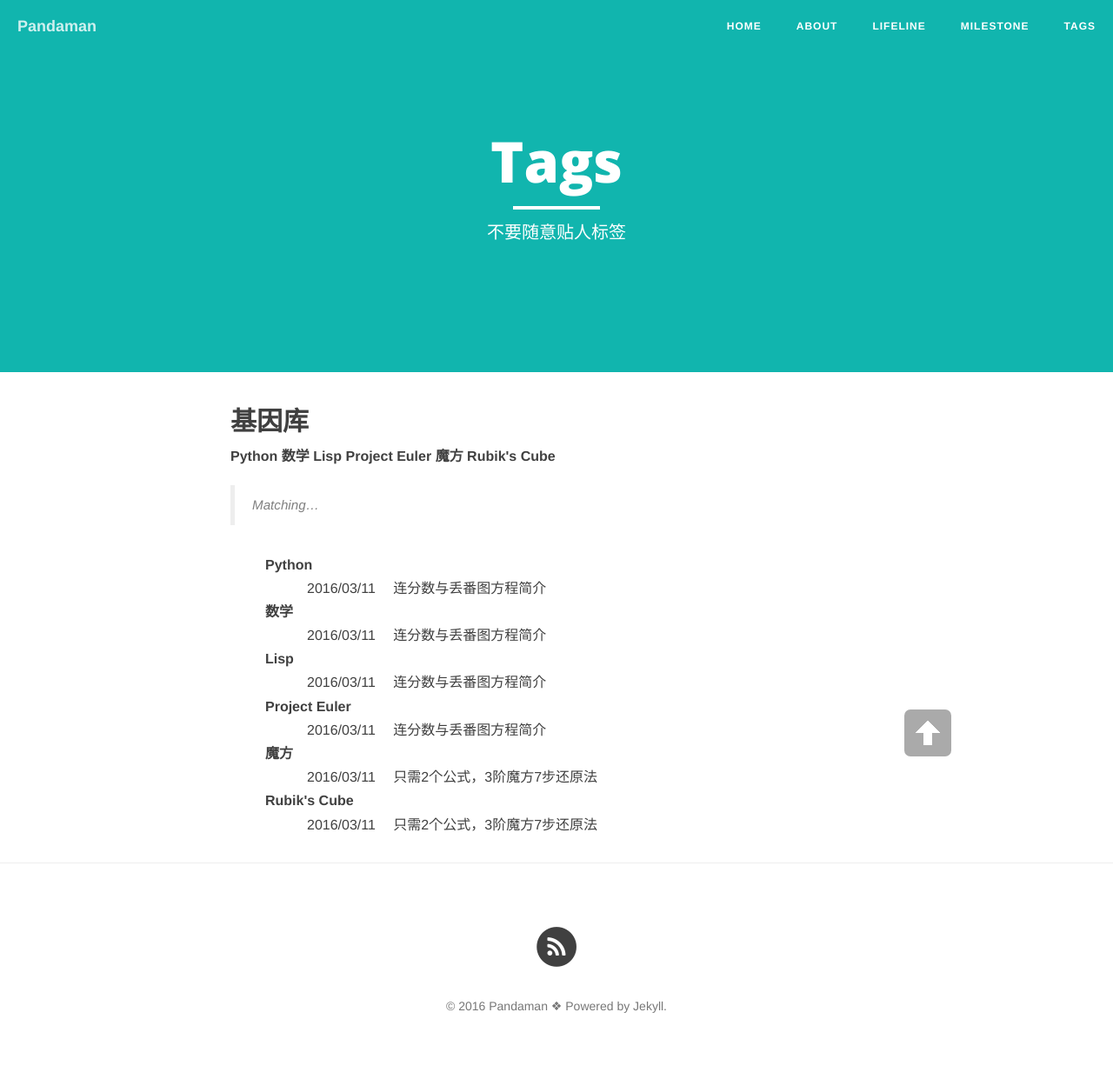
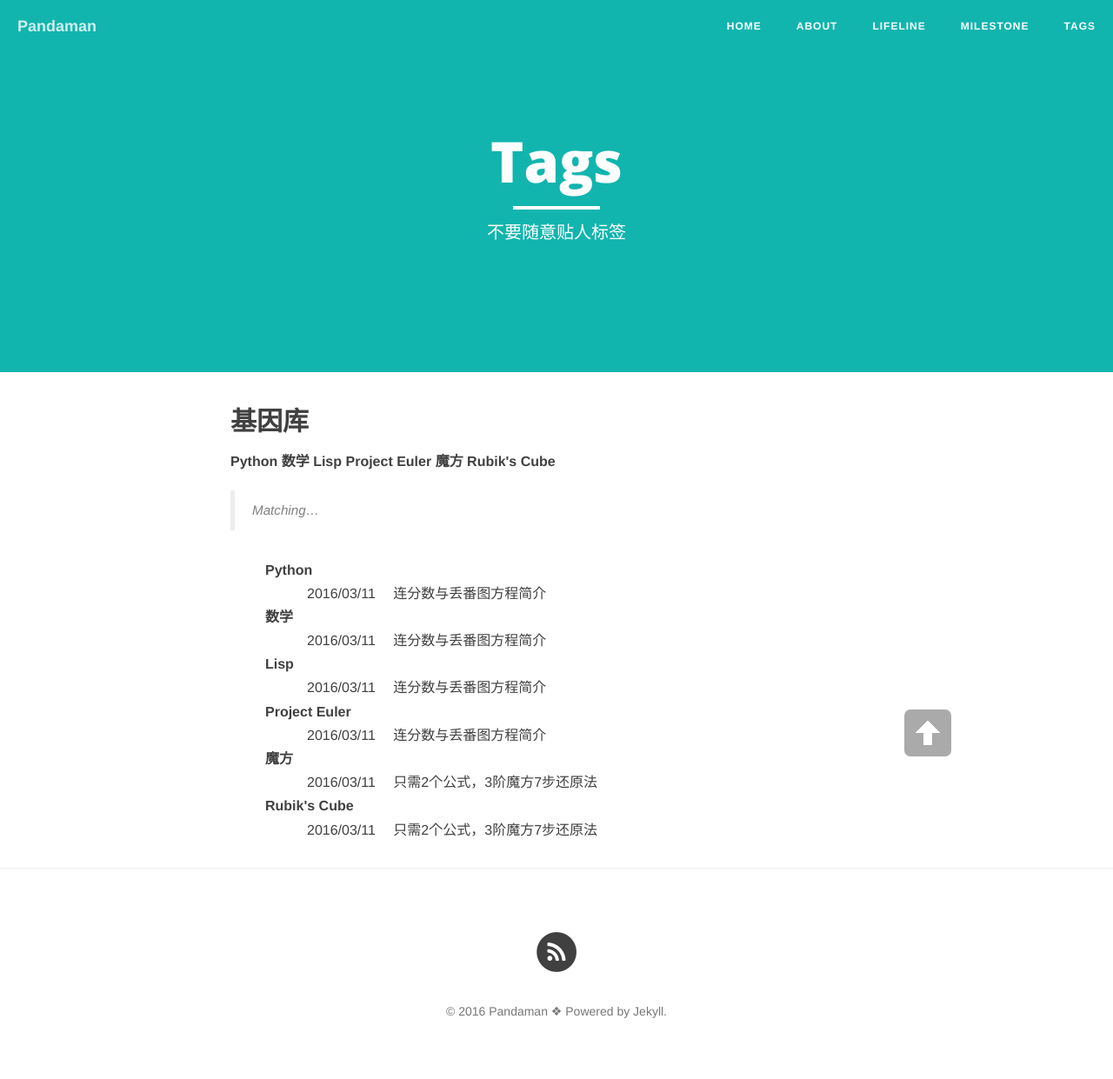
Before and after one commit to ceares/ceares.github.io, a Jekyll site: the page built from tags.md, in a window 1280 px wide. Shown: the whole page at 87% size. Built offline with Jekyll 4.4.1, drawn with Linux system fonts in a browser that asks for light colours; nearby versions of some CDN libraries; library files that are not in the unit come from our copies.

Commit message:
Update tags.md

```diff
--- a/tags.md
+++ b/tags.md
@@ -7,7 +7,7 @@
 
 ## 基因库
 
-<div id='tag_cloud' style="font-weight:bold;">
+<div id='tag_cloud' style="font-weight:bold;margin-top:1em;">
 {% for tag in site.tags %}
 <a href="#{{ tag[0] }}" title="{{ tag[0] }}" rel="{{ tag[1].size }}">{{ tag[0] }}</a>
 {% endfor %}
```
